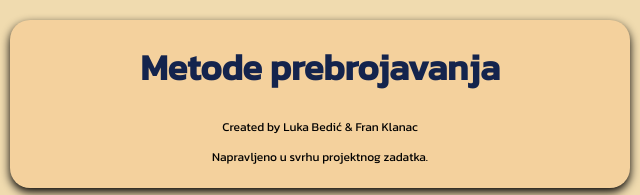
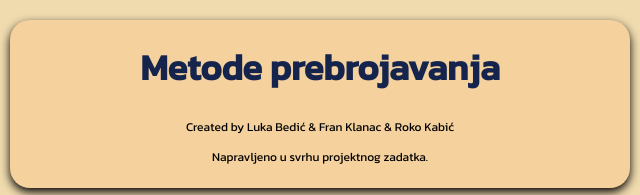
Before and after one commit to ruderhub/ruderhub.github.io, a plain HTML site: page metodeprebrojavanja/index.html in a window 1280 px wide. Shown: the top 195 px of the page, 320-960 px from the left. Drawn offline with Linux system fonts and the light colour scheme.

Commit message:
Update index.html

```diff
--- a/metodeprebrojavanja/index.html
+++ b/metodeprebrojavanja/index.html
@@ -14,7 +14,7 @@
         <div class="head">
             <div class="naslov">
                 <h1>Metode prebrojavanja</h1>
-                <p class="credits"> Created by Luka Bedić & Fran Klanac</p>
+                <p class="credits"> Created by Luka Bedić & Fran Klanac & Roko Kabić</p>
                 <p class="credits">Napravljeno u svrhu projektnog zadatka.</p>
             </div>
         </div>
```
